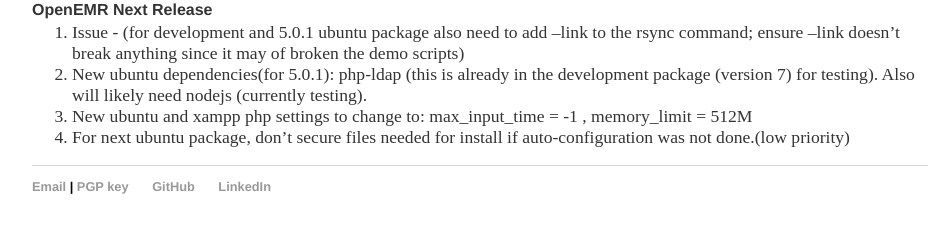
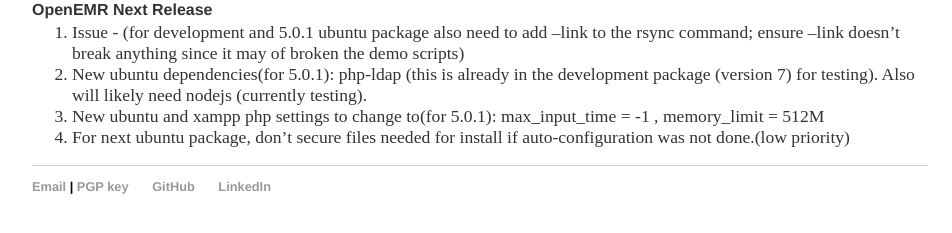
Before and after one commit to bradymiller/bradymiller.github.io, a Jekyll site: the page built from todo/index.md, in a window 1280 px wide and 900 px high, scrolled down 1528 px. Shown: the part 646-879 px from the top of the window, without its empty margins (160-1112 px from the left). Built offline with Jekyll 4.4.1, drawn with Linux system fonts in a browser that asks for light colours; our own code applies the rules of GitHub Pages for plain Markdown files.

Commit message:
Update index.md

```diff
--- a/todo/index.md
+++ b/todo/index.md
@@ -92,5 +92,5 @@
 ### OpenEMR Next Release
 1. Issue - (for development and 5.0.1 ubuntu package also need to add --link to the rsync command; ensure --link doesn't break anything since it may of broken the demo scripts)
 1. New ubuntu dependencies(for 5.0.1): php-ldap (this is already in the development package (version 7) for testing). Also will likely need nodejs (currently testing).
-1. New ubuntu and xampp php settings to change to: max_input_time = -1 , memory_limit = 512M
+1. New ubuntu and xampp php settings to change to(for 5.0.1): max_input_time = -1 , memory_limit = 512M
 1. For next ubuntu package, don't secure files needed for install if auto-configuration was not done.(low priority)
```
